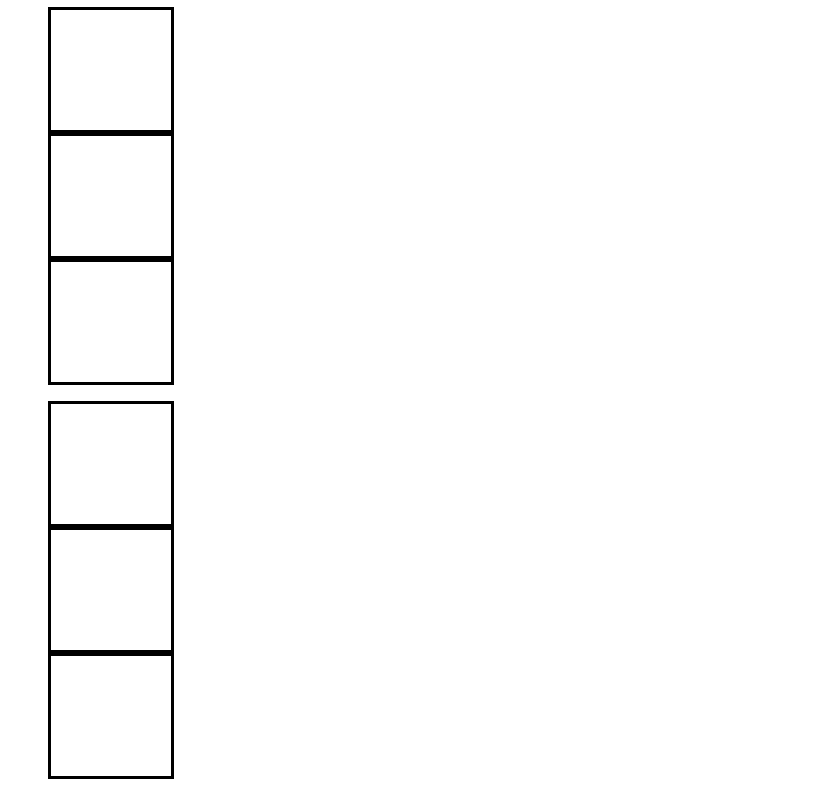
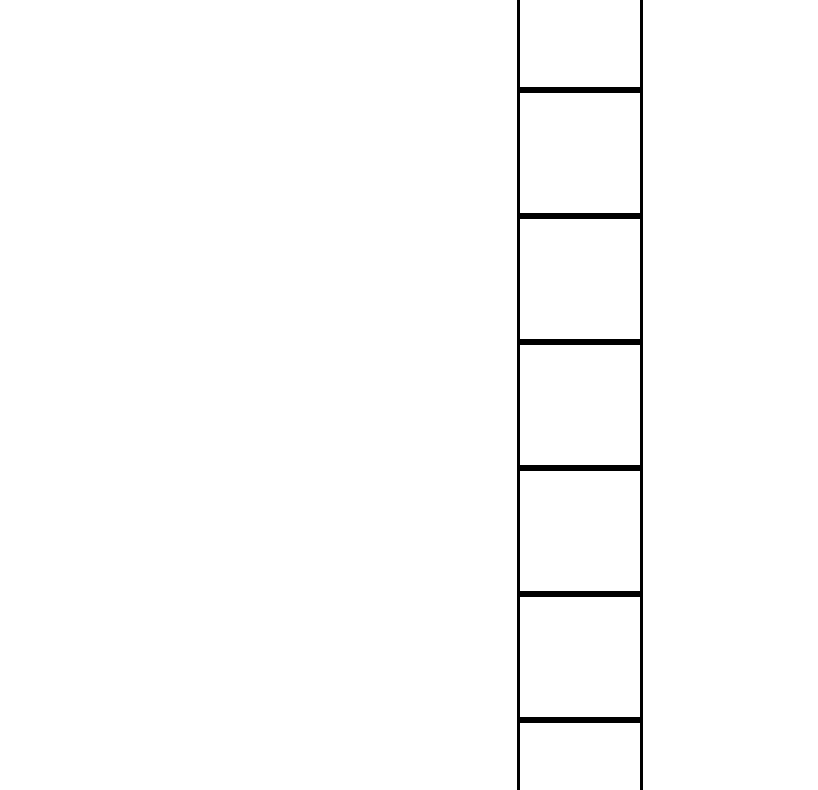
Before and after one commit to torbitj/tic-tac-toe, a plain HTML site: page index.html in a window 1280 px wide. Shown: the part 73-863 px from the top of the page, without its empty margins (0-818 px from the left). Drawn offline with Linux system fonts and the light colour scheme.

Commit message:
Add body and main content orientation styling

```diff
--- a/assets/style/styles.css
+++ b/assets/style/styles.css
@@ -1,6 +1,23 @@
-h2 {
+* {
   margin: 0;
   padding: 0;
+}
+
+body {
+  display: grid;
+  grid-template-columns: 1fr 6fr 1fr;
+  grid-template-areas:
+  ". main .";
+}
+
+main {
+  grid-area: main;
+  display: grid;
+  justify-content: center;
+  align-items: center;
+}
+
+h2 {
   height: 5em;
   width: 5em;
   border: solid black;
```
